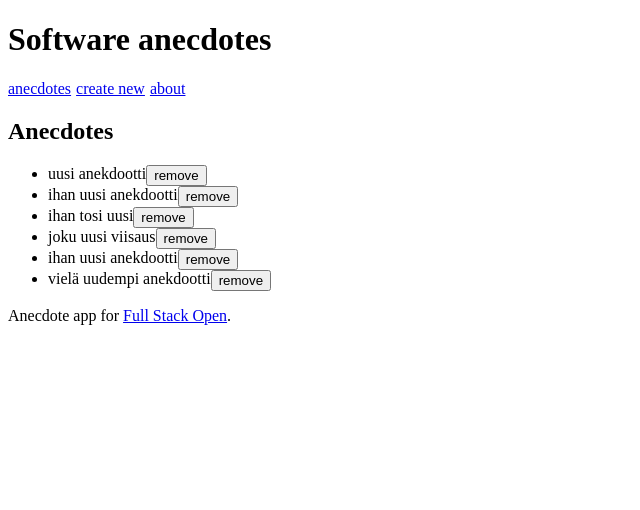
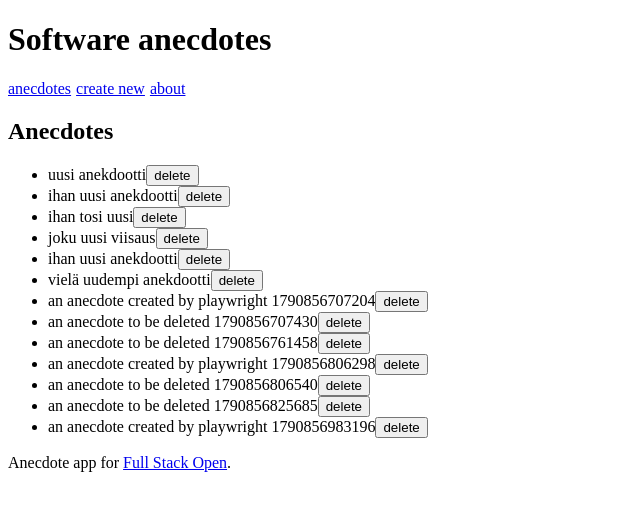
Before and after one commit to Jyrsinho/fsopen_extension, a React (Vite) app in the folder routed-anecdotes/: page / in a window 1280 px wide. Shown: the top 510 px of the page, without its empty margins (0-640 px from the left). Built offline with nearby package versions, Linux system fonts and the light colour scheme; data requests are answered from the project's data file.

Commit message:
e2e testit menevät lokaalisti läpi

```diff
--- a/routed-anecdotes/db.json
+++ b/routed-anecdotes/db.json
@@ -41,6 +41,55 @@
       "info": "jyri.fi",
       "votes": 0,
       "id": "BzNgsAVKYO4"
+    },
+    {
+      "content": "an anecdote created by playwright 1790856707204",
+      "author": "Playwright",
+      "info": "https://playwright.dev",
+      "votes": 0,
+      "id": "PDTxI9k9QNI"
+    },
+    {
+      "content": "an anecdote to be deleted 1790856707430",
+      "author": "Playwright",
+      "info": "https://playwright.dev",
+      "votes": 0,
+      "id": "_uHyWERzEyc"
+    },
+    {
+      "content": "an anecdote to be deleted 1790856761458",
+      "author": "Playwright",
+      "info": "https://playwright.dev",
+      "votes": 0,
+      "id": "cW3uFRvxi50"
+    },
+    {
+      "content": "an anecdote created by playwright 1790856806298",
+      "author": "Playwright",
+      "info": "https://playwright.dev",
+      "votes": 0,
+      "id": "oKcwbHY13-E"
+    },
+    {
+      "content": "an anecdote to be deleted 1790856806540",
+      "author": "Playwright",
+      "info": "https://playwright.dev",
+      "votes": 0,
+      "id": "VcuR4m-EhkU"
+    },
+    {
+      "content": "an anecdote to be deleted 1790856825685",
+      "author": "Playwright",
+      "info": "https://playwright.dev",
+      "votes": 0,
+      "id": "IgkxwDwHTvI"
+    },
+    {
+      "content": "an anecdote created by playwright 1790856983196",
+      "author": "Playwright",
+      "info": "https://playwright.dev",
+      "votes": 0,
+      "id": "1QHxDyg8fiI"
     }
   ],
   "$schema": "./node_modules/json-server/schema.json"
--- a/routed-anecdotes/package.json
+++ b/routed-anecdotes/package.json
@@ -8,7 +8,8 @@
     "build": "vite build",
     "lint": "eslint .",
     "preview": "vite preview",
-    "server": "json-server --port 3001 db.json"
+    "server": "json-server --port 3001 db.json",
+    "server:test": "json-server --port 3002 db.json"
   },
   "dependencies": {
     "react": "^19.2.8",
--- a/routed-anecdotes/src/components/AnecdoteList.jsx
+++ b/routed-anecdotes/src/components/AnecdoteList.jsx
@@ -15,8 +15,9 @@ const AnecdoteList = () => {
             <ul>
                 {anecdotes.map(anecdote =>
                     <div key={anecdote.id} style={anecdoteDivStyle}>
-                        <li>{anecdote.content}</li>
-                        <button onClick={ () => deleteAnecdote(anecdote.id)}>remove</button>
+                        <li>{anecdote.content}
+                            <button onClick={ () => deleteAnecdote(anecdote.id)}>delete</button>
+                        </li>
                     </div>
                 )}
             </ul>
```
